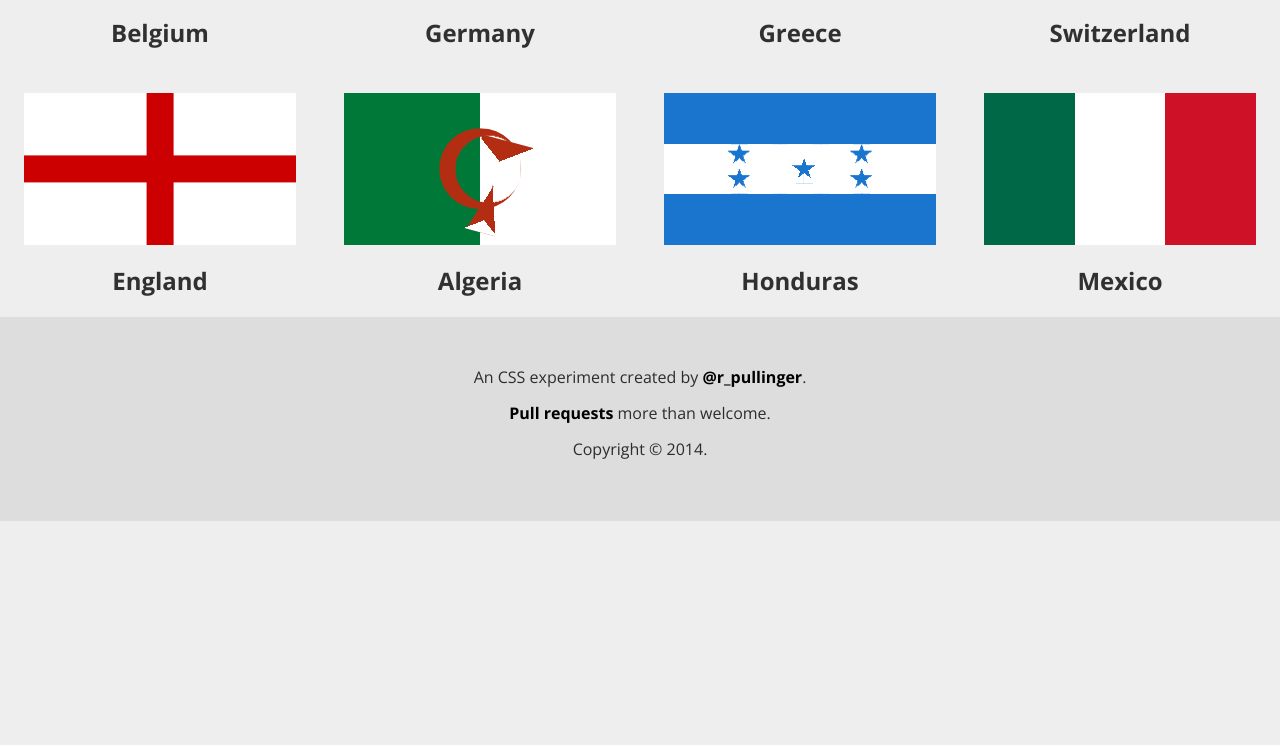
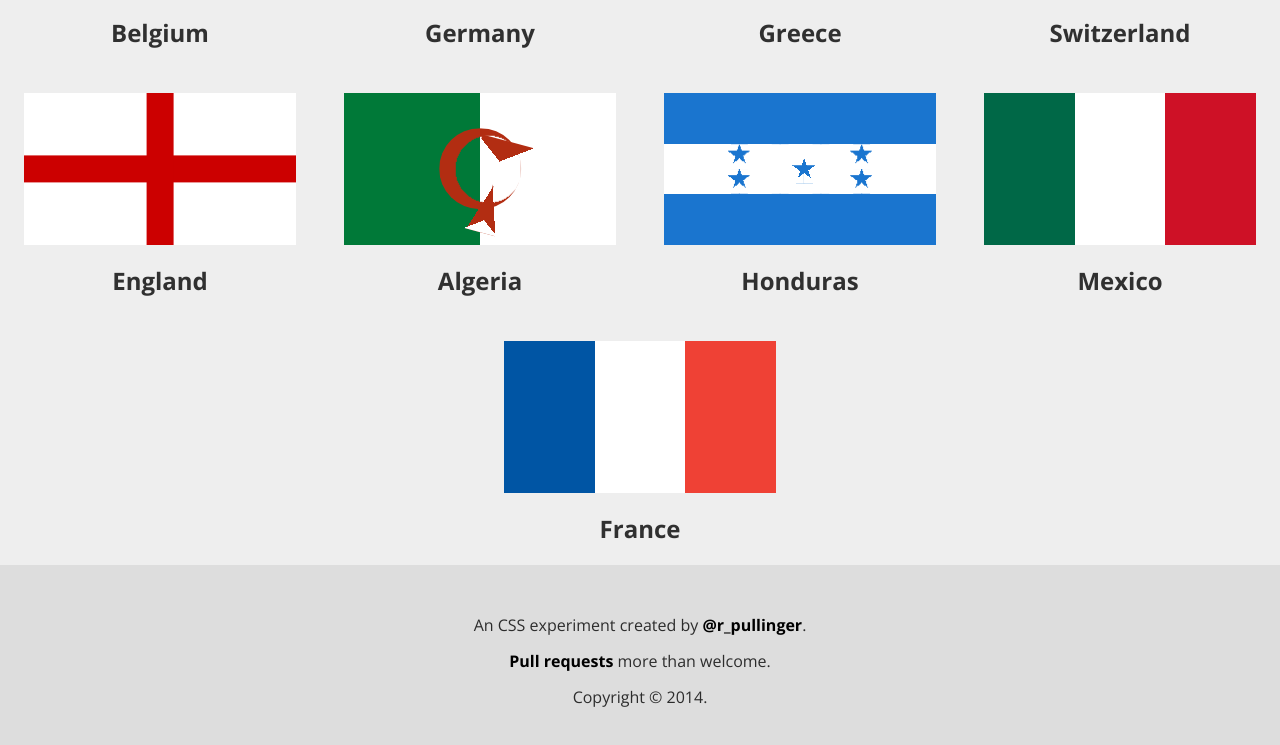
Before and after one commit to rpullinger/flags-of-the-world-cup, a website: page index.html in a window 1280 px wide. Shown: the part 704-1449 px from the top of the page. Before the commit the page ends 1225 px from the top, so only its background shows below. Drawn offline with nearby package versions, Linux system fonts and the light colour scheme; files that its build step writes are made by us from their sources.

Commit message:
Add French flag

```diff
--- a/index.html
+++ b/index.html
@@ -99,6 +99,13 @@
                 <h2 class="country__name">Mexico</h2>
             </div>
 
+            <div class="country">
+                <div class="country__flag">
+                    <div class="flag flag--france"></div>
+                </div>
+                <h2 class="country__name">France</h2>
+            </div>
+
         </div>
 
         <div class="footer">
--- /dev/null
+++ b/sass/flags/_france.scss
@@ -0,0 +1,27 @@
+/*------------------------------------*\
+    FRANCE
+\*------------------------------------*/
+
+.flag--france{
+    background: #fff;
+    position: relative;
+
+    &:before,
+    &:after{
+        content: '';
+        position: absolute;
+        width: 33.33%;
+        top: 0;
+        bottom: 0;
+    }
+
+    &:before{
+        background-color: #ef4135;
+        left: 66.6666%;
+    }
+
+    &:after{
+        background-color: #0055A4;
+        right: 66.6666%;
+    }
+}
--- a/sass/main.scss
+++ b/sass/main.scss
@@ -41,3 +41,4 @@ $fixed-line-height: $base-line-height;
 @import "flags/algeria";
 @import "flags/honduras";
 @import "flags/mexico";
+@import "flags/france";
```
